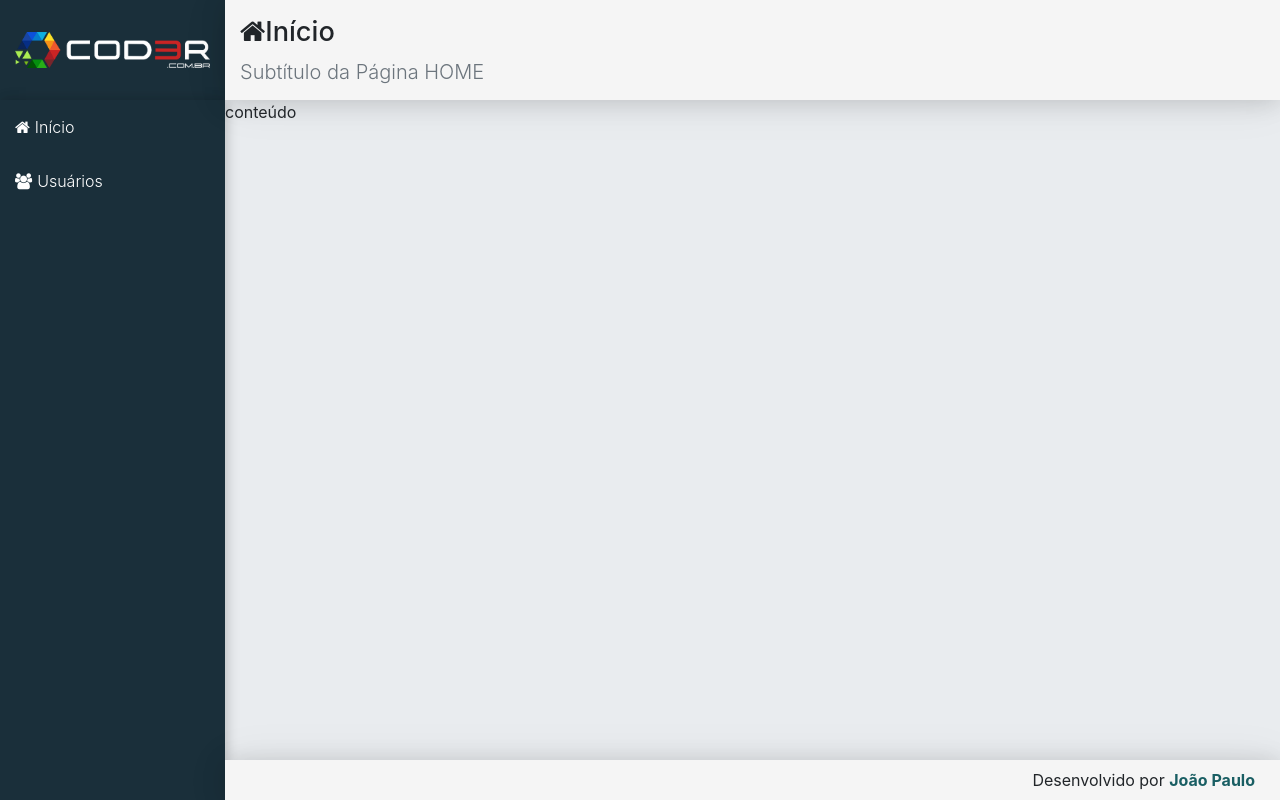
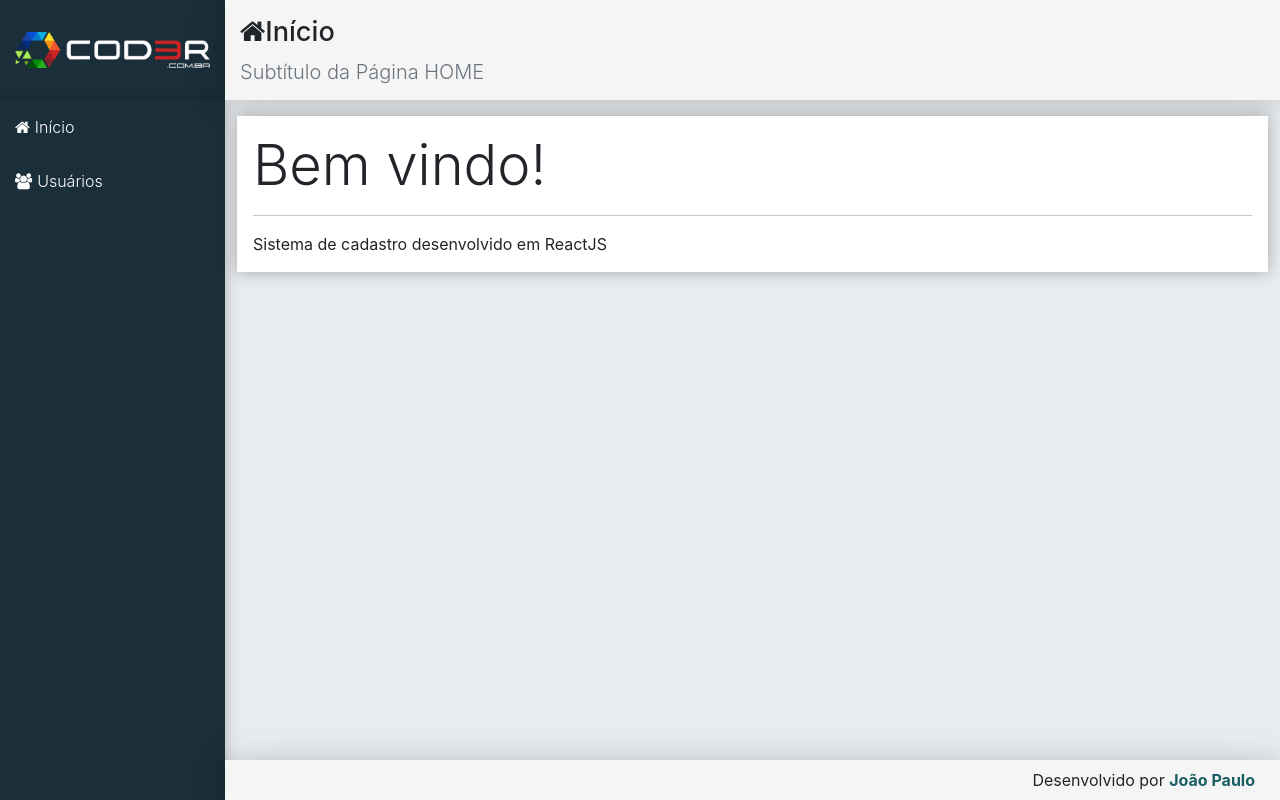
Before and after one commit to jpcchaves/Cadastro-Usuario-ReactJS, a React (Create React App) app in the folder frontend/: page / in a window 1280 px wide. Built offline with nearby package versions, Linux system fonts and the light colour scheme.

Commit message:
component HOME added
componente HOME adicionado para substituir o componente MAIN

```diff
--- /dev/null
+++ b/frontend/src/components/home/Home.jsx
@@ -0,0 +1,9 @@
+import React from "react";
+import Main from "../template/Main";
+
+export default (props) =>
+  <Main icon="home" title="Início" subtitle="Subtítulo da Página HOME">
+    <div className="display-4">Bem vindo!</div>
+    <hr />
+    <p className="mb-0">Sistema de cadastro desenvolvido em ReactJS</p>
+  </Main>
--- a/frontend/src/components/template/Main.css
+++ b/frontend/src/components/template/Main.css
@@ -0,0 +1,4 @@
+main > div {
+    background-color: #fff;
+    box-shadow: 0px 0px 15px rgba(0, 0, 0, 0.289);
+}
--- a/frontend/src/components/template/Main.jsx
+++ b/frontend/src/components/template/Main.jsx
@@ -5,7 +5,9 @@
 export default props =>
      <React.Fragment>
          <Header {...props }/>
-         <main className="content">
-             conteúdo
+         <main className="content container-fluid">
+             <div className="p-3 mt-3">
+                 {props.children}
+             </div>
          </main>
      </React.Fragment>
--- a/frontend/src/main/App.jsx
+++ b/frontend/src/main/App.jsx
@@ -6,13 +6,13 @@
 // Componentes
 import Logo from "../components/template/Logo.jsx"
 import Nav from "../components/template/Nav.jsx"
-import Main from "../components/template/Main.jsx"
+import Home from "../components/home/Home.jsx"
 import Footer from "../components/template/Footer.jsx"
 
 export default props =>
     <div className="app">
         <Logo />
         <Nav />
-        <Main icon="home" title="Início" subtitle="Subtítulo da Página HOME"/>
+        <Home />
         <Footer />
     </div>
```
